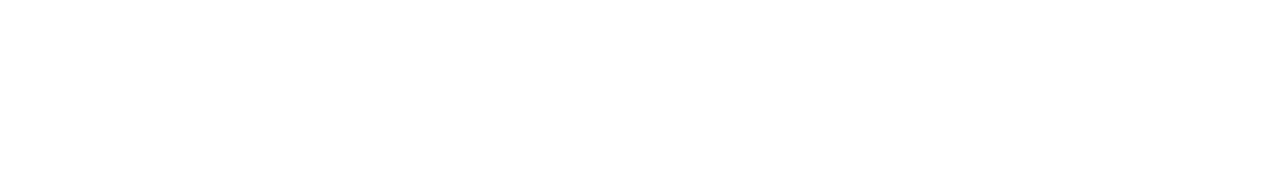
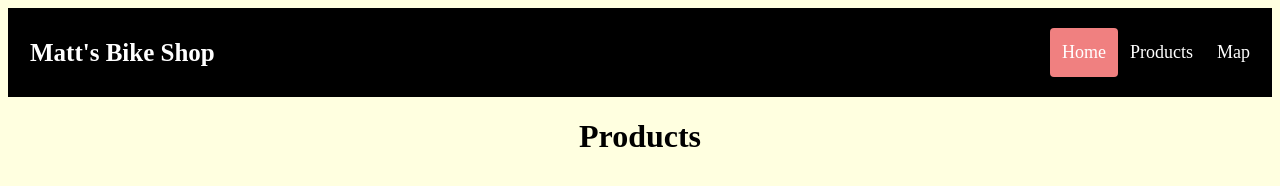
Before and after one commit to beto1969/finalProject, a plain HTML site: page products/products.html in a window 1280 px wide. Drawn offline with Linux system fonts and the light colour scheme.

Commit message:
can go between products and home page

```diff
--- a/products/products.css
+++ b/products/products.css
@@ -0,0 +1,68 @@
+h1{
+    text-align: center;
+    font-weight: bold;
+}
+
+h3{
+    text-align: center;
+}
+
+body{
+    background-color: #FFFFE0;
+}
+
+/* Style the header with a grey background and some padding */
+.header {
+    overflow: hidden;
+    background-color: black;
+    color: white;
+    padding: 20px 10px;
+  }
+
+  /* Style the header links */
+  .header a {
+    float: left;
+    color: white;
+    text-align: center;
+    padding: 12px;
+    text-decoration: none;
+    font-size: 18px;
+    line-height: 25px;
+    border-radius: 4px;
+  }
+
+  /* Style the logo link (notice that we set the same value of line-height and font-size to prevent the header to increase when the font gets bigger */
+  .header a.logo {
+    font-size: 25px;
+    font-weight: bold;
+  }
+
+  /* Change the background color on mouse-over */
+  .header a:hover {
+    background-color: lightgrey;
+    color: white;
+  }
+
+  /* Style the active/current link*/
+  .header a.active {
+    background-color: lightcoral;
+    color: white;
+  }
+
+  /* Float the link section to the right */
+  .header-right {
+    float: right;
+  }
+
+
+  /* Add media queries for responsiveness - when the screen is 500px wide or less, stack the links on top of each other */
+  @media screen and (max-width: 500px) {
+    .header a {
+      float: none;
+      display: block;
+      text-align: left;
+    }
+    .header-right {
+      float: none;
+    }
+  }
--- a/products/products.html
+++ b/products/products.html
@@ -0,0 +1,26 @@
+<!DOCTYPE html>
+<html lang="en">
+<head>
+    <meta charset="UTF-8">
+    <meta http-equiv="X-UA-Compatible" content="IE=edge">
+    <meta name="viewport" content="width=device-width, initial-scale=1.0">
+    <title> Matt's Bike Shop </title>
+    <link rel = "stylesheet" href = "products.css">
+</head>
+<body>
+
+    <div class = "header">
+        <a class = "logo" href = "./index.html"> Matt's Bike Shop </a>
+
+        <div class = "header-right">
+          <a class = "active" href = "../index.html"> Home </a>
+          <a href = "./products.html"> Products </a>
+          <a href = "#map"> Map </a>
+        </div>
+    </div>
+
+    <h1> Products </h1>
+
+    <script src = "app.js"></script>
+</body>
+</html>
```
Also changed, not shown: index.html (+1 -1 lines).
